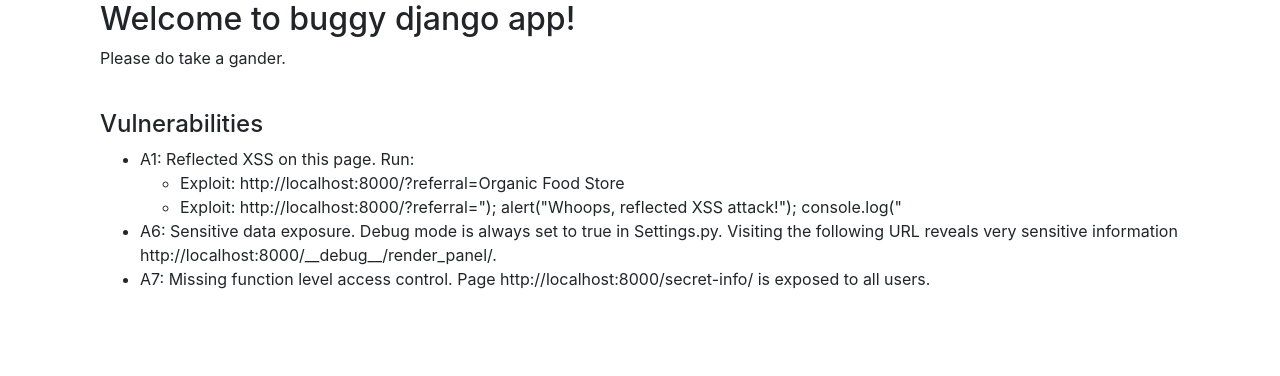
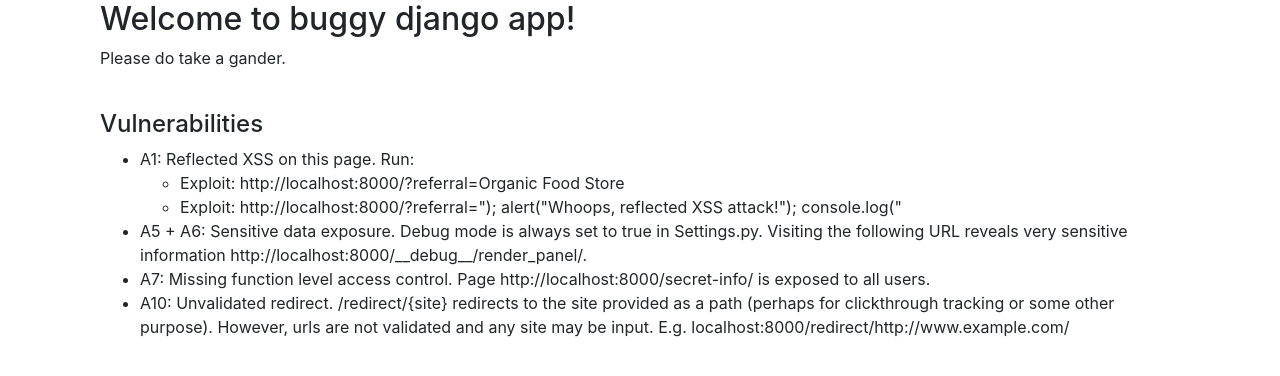
Before and after one commit to AndrewGHC/buggy_django_app, a Django app: page / in a window 1280 px wide. Shown: the part 56-432 px from the top of the page. Run offline with Django 3.2, Linux system fonts and the light colour scheme; some libraries are stand-ins or nearby versions.

Commit message:
5. Unvalidated redirect. Path at /redirect/{path} redirects without validation.

```diff
--- a/buggy_django_app/templates/pages/home.html
+++ b/buggy_django_app/templates/pages/home.html
@@ -22,12 +22,15 @@
         </li>
 
         <li>
-          A6: Sensitive data exposure. Debug mode is always set to true in Settings.py. Visiting the following URL reveals very sensitive information http://localhost:8000/__debug__/render_panel/.
+          A5 + A6: Sensitive data exposure. Debug mode is always set to true in Settings.py. Visiting the following URL reveals very sensitive information http://localhost:8000/__debug__/render_panel/.
         </li>
 
         <li>
           A7: Missing function level access control. Page http://localhost:8000/secret-info/ is exposed to all users.
         </li>
+
+        <li>
+          A10: Unvalidated redirect. /redirect/{site} redirects to the site provided as a path (perhaps for clickthrough tracking or some other purpose). However, urls are not validated and any site may be input. E.g. localhost:8000/redirect/http://www.example.com/
       </ul>
     </div>
   </div>
--- a/config/urls.py
+++ b/config/urls.py
@@ -8,10 +8,14 @@
 from django.views.generic import TemplateView
 from django.views import defaults as default_views
 
+from . import views
+
 urlpatterns = [
     url(r'^$', TemplateView.as_view(template_name='pages/home.html'), name='home'),
     url(r'^about/$', TemplateView.as_view(template_name='pages/about.html'), name='about'),
+
     url(r'^secret-info/$', TemplateView.as_view(template_name='pages/secret-info.html'), name='secret'),
+    url(r'^redirect/(?P<redirectLocation>[\w\W]*)/$', views.redirect),
 
     # Django Admin, use {% url 'admin:index' %}
     url(settings.ADMIN_URL, admin.site.urls),
```
Also changed, not shown: config/views.py (added, +7 -0 lines).
